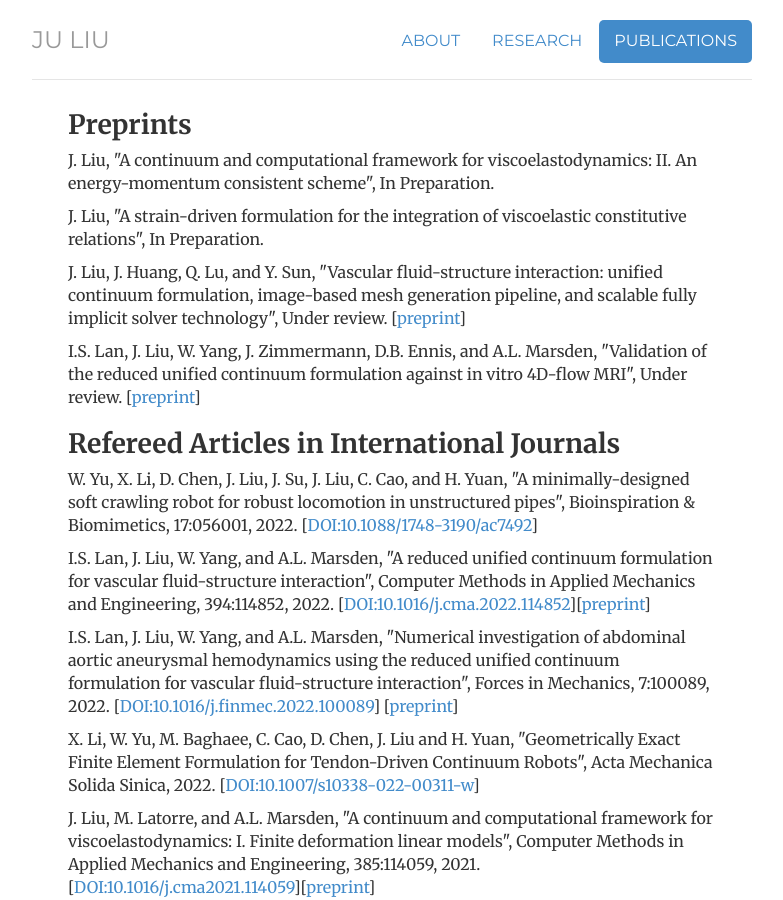
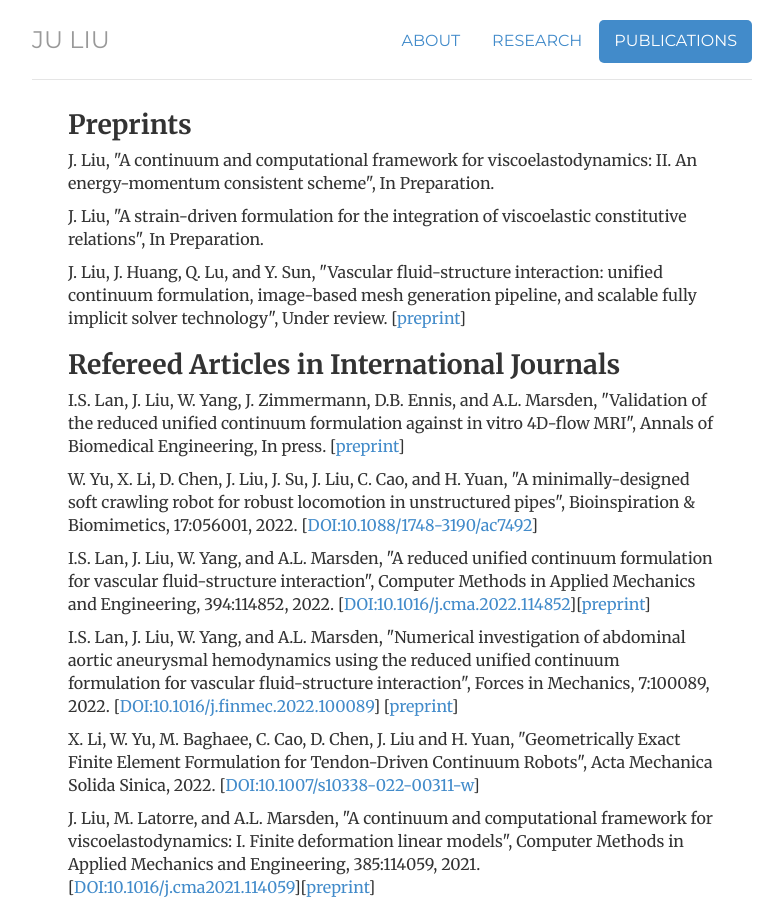
Before and after one commit to ju-liu/ju-liu.github.io, a Jekyll site: the page built from publications/index.html, in a window 1280 px wide and 900 px high. Shown: the whole window, without its empty margins (248-1031 px from the left). Built offline with Jekyll 4.4.1, drawn with Linux system fonts in a browser that asks for light colours; nearby versions of some CDN libraries; library files that are not in the unit come from our copies; comment, search, counter and statistics services are not loaded.

Commit message:
Update index.html

```diff
--- a/publications/index.html
+++ b/publications/index.html
@@ -16,11 +16,10 @@ description: Current Publications for Dr. Ju Liu
 
   <p>J. Liu, J. Huang, Q. Lu, and Y. Sun, "Vascular fluid-structure interaction: unified continuum formulation, image-based mesh generation pipeline, and scalable fully implicit solver technology", Under review. [<a href="https://arxiv.org/pdf/2206.06996.pdf">preprint</a>]</p>
 
-  <p>I.S. Lan, J. Liu, W. Yang, J. Zimmermann, D.B. Ennis, and A.L. Marsden,
-  "Validation of the reduced unified continuum formulation against in vitro
-  4D-flow MRI", Under review. [<a href="https://arxiv.org/pdf/2203.00721.pdf">preprint</a>]</p>
+  <h2>Refereed Articles in International Journals</h2>
+  <p>I.S. Lan, J. Liu, W. Yang, J. Zimmermann, D.B. Ennis, and A.L. Marsden, "Validation of the reduced unified continuum formulation against in vitro
+  4D-flow MRI", Annals of Biomedical Engineering, In press. [<a href="https://arxiv.org/pdf/2203.00721.pdf">preprint</a>]</p>
 
-  <h2>Refereed Articles in International Journals</h2>
   <p>W. Yu, X. Li, D. Chen, J. Liu, J. Su, J. Liu, C. Cao, and H. Yuan, "A
   minimally-designed soft crawling robot for robust locomotion in unstructured pipes", Bioinspiration & Biomimetics, 17:056001, 2022. [<a href="https://doi.org/10.1088/1748-3190/ac7492">DOI:10.1088/1748-3190/ac7492</a>]</p>
 
```
